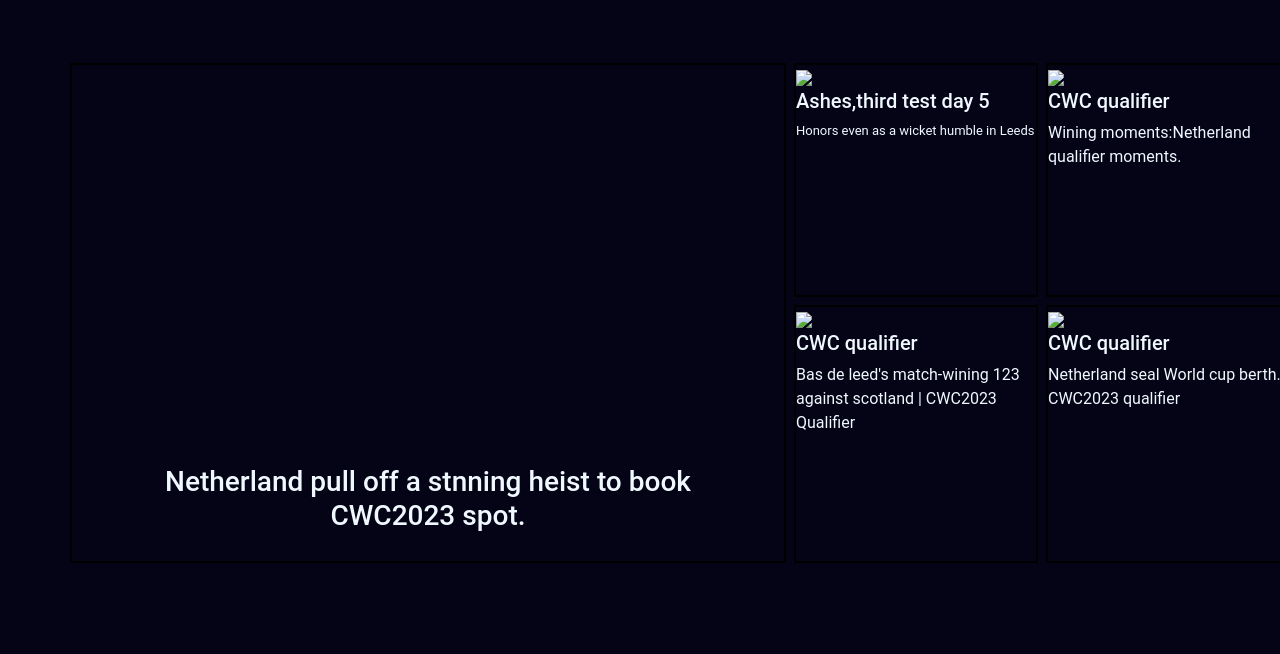
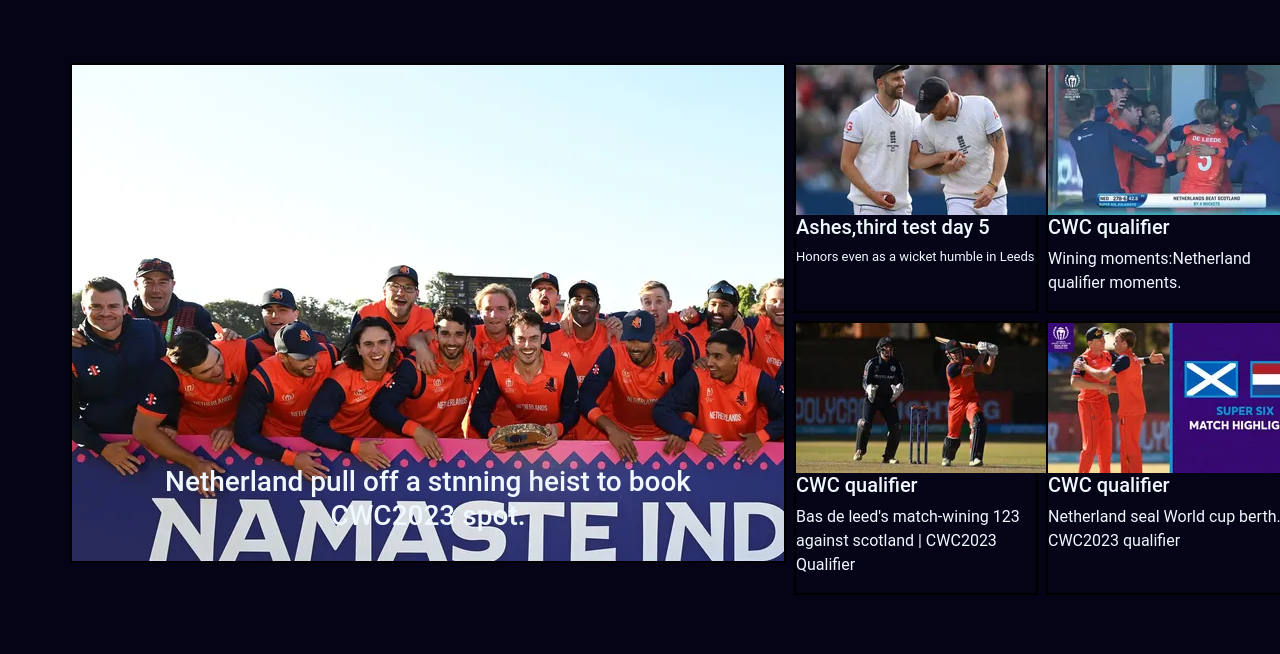
Before and after one commit to abdullah1711/tech1, a plain HTML site: page index.html in a window 1280 px wide. Shown: the part 728-1382 px from the top of the page. Drawn offline with nearby package versions, Linux system fonts and the light colour scheme.

Commit message:
Update index.html

```diff
--- a/index.html
+++ b/index.html
@@ -233,22 +233,22 @@
        <!--section-->
        <div class="container-fluid" style="margin: 0px 40px; color: aliceblue; position:static;">
        <div class="photoArray">
-        <div style="width: 100%; height: 500px;background-image: url('./neth.jpg');">
+        <div style="width: 100%; height: 500px;background-image: url('./neth.webp');">
          <h3 style="text-align: center; padding: 400px 80px;color: aliceblue;">Netherland pull off a stnning heist to book CWC2023 spot.</h3>
         </div>
-        <div><img src="./ashes.jpg">
+        <div><img src="./ashes.webp">
           <h5>Ashes,third test day 5</h5>
           <p style="font-size: 13px;">Honors even as a wicket humble in Leeds</p>
         </div>
-        <div><img src="./scovneth.jpg">
+        <div><img src="./scovneth.webp">
         <h5>CWC qualifier</h5>
         <p>Wining moments:Netherland qualifier moments.</p>
         </div>
-        <div><img src="./sec3.jpg">
+        <div><img src="./sec3.webp">
         <h5>CWC qualifier</h5>
         <p>Bas de leed's match-wining 123 against scotland | CWC2023 Qualifier</p>
         </div>
-        <div><img src="./sec4.jpg">
+        <div><img src="./sec4.webp">
           <h5>CWC qualifier</h5>
           <p>Netherland seal World cup berth. CWC2023 qualifier</p>
         </div>
@@ -322,7 +322,7 @@
         <div class="container">
             <div class="row">
               <div class="col-6">
-                <img style="width: 100%;" src="./fixture.jpg">
+                <img style="width: 100%;" src="./fixture.webp">
               </div>
               <div class="col-6" style="background-color: rgb(2, 2, 27);color: white;">
                 <img src="./CWC23_LOGO_STA_FC_R_NEG.webp">
```
